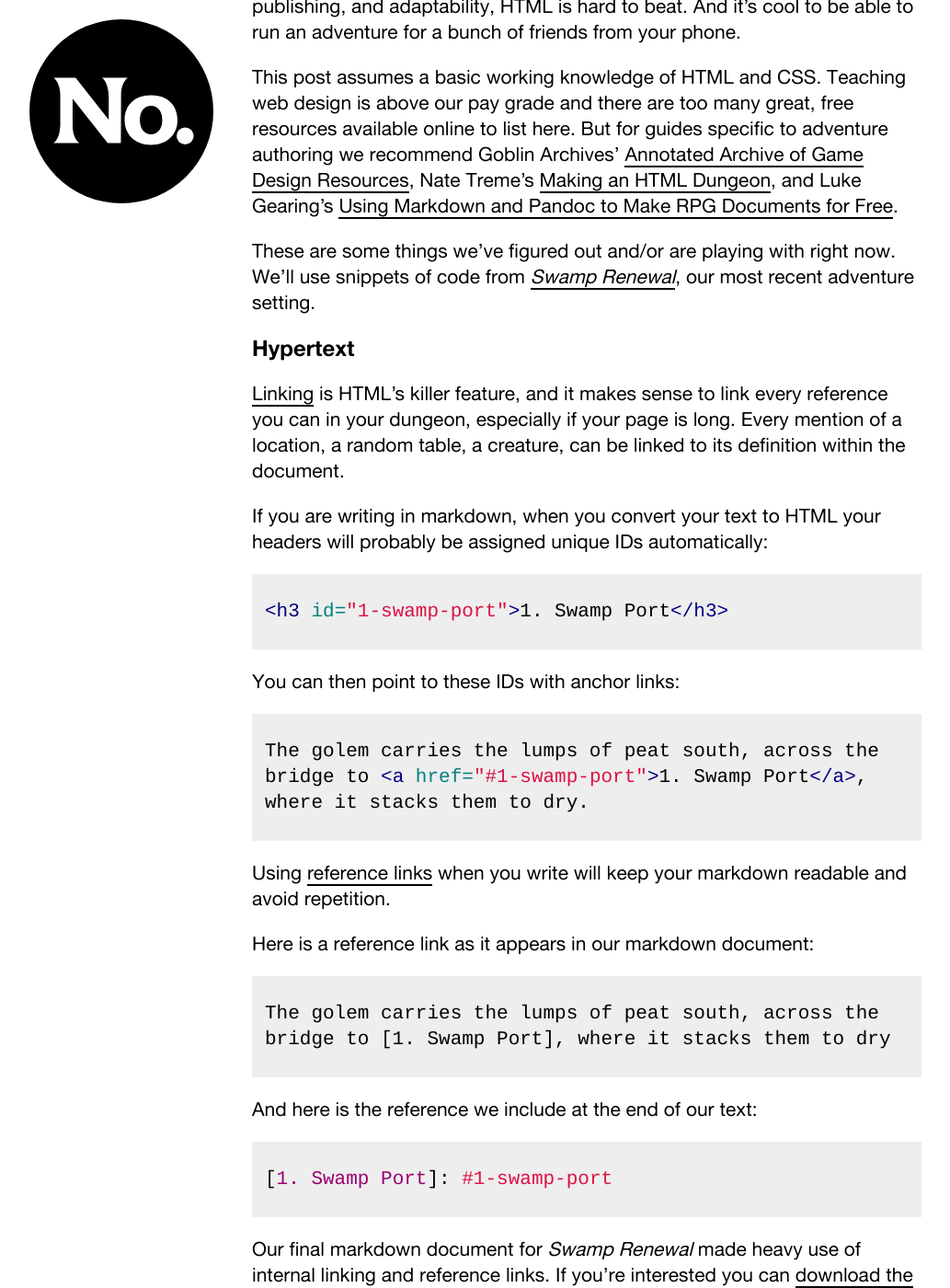
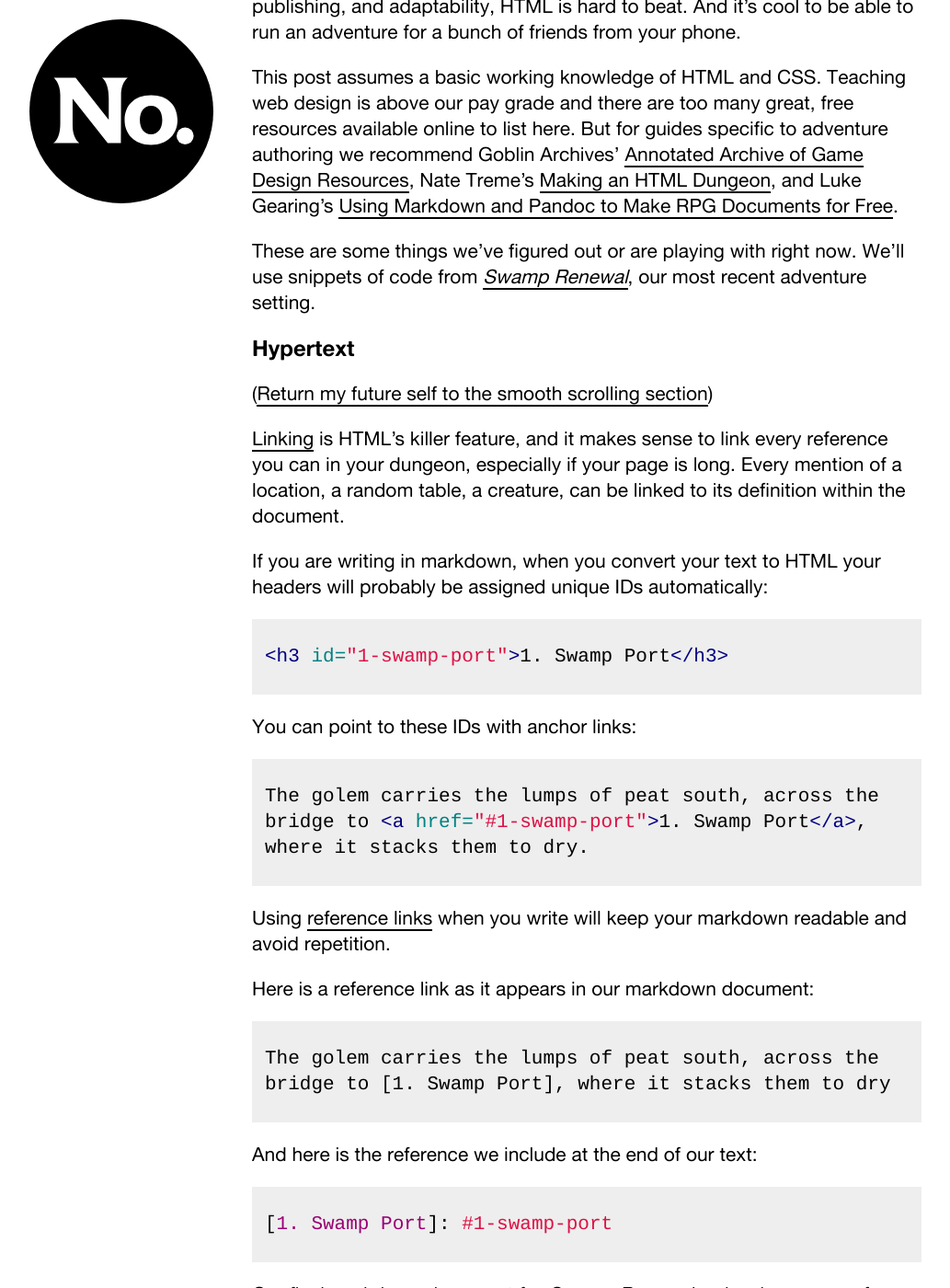
Before and after one commit to numbered-works/numbered-works.github.io, a Jekyll site: the page built from _posts/2022-03-08-html-dungeons-links.md, in a window 1280 px wide and 1400 px high, scrolled down 456 px. Shown: the whole window at 92% size, without its empty margins (122-1155 px from the left). Built offline with Jekyll 4.4.1, drawn with Linux system fonts in a browser that asks for light colours; some web fonts are replaced; some of the changed text lies outside the part shown.

Commit message:
html dungeon edits

````diff
--- a/_posts/2022-03-08-html-dungeons-links.md
+++ b/_posts/2022-03-08-html-dungeons-links.md
@@ -13,9 +13,11 @@
 
 This post assumes a basic working knowledge of HTML and CSS. Teaching web design is above our pay grade and there are too many great, free resources available online to list here. But for guides specific to adventure authoring we recommend Goblin Archives' [Annotated Archive of Game Design Resources](https://goblinarchives.github.io/LiminalHorror/Game%20Design/Programs/#markdown), Nate Treme's [Making an HTML Dungeon](https://www.youtube.com/watch?v=TRZ2w36wJi0&ab_channel=NateTreme), and Luke Gearing's [Using Markdown and Pandoc to Make RPG Documents for Free](https://lukegearing.blot.im/using-markdown-and-pandoc-to-make-rpg-documents-for-free).
 
-These are some things we've figured out and/or are playing with right now. We'll use snippets of code from *[Swamp Renewal](https://numbered.works/swamp-renewal)*, our most recent adventure setting.
+These are some things we've figured out or are playing with right now. We'll use snippets of code from *[Swamp Renewal](https://numbered.works/swamp-renewal)*, our most recent adventure setting.
 
 ## Hypertext
+
+([Return my future self to the smooth scrolling section](#smooth-scrolling))
 
 [Linking](https://www.w3.org/WhatIs.html) is HTML's killer feature, and it makes sense to link every reference you can in your dungeon, especially if your page is long. Every mention of a location, a random table, a creature, can be linked to its definition within the document.
 
@@ -25,7 +27,7 @@
 <h3 id="1-swamp-port">1. Swamp Port</h3>
 ```
 
-You can then point to these IDs with anchor links:
+You can point to these IDs with anchor links:
 
 ```html
 The golem carries the lumps of peat south, across the bridge to <a href="#1-swamp-port">1. Swamp Port</a>, where it stacks them to dry.
@@ -43,9 +45,9 @@
 ```markdown
 [1. Swamp Port]: #1-swamp-port
 ```
-Our final markdown document for *Swamp Renewal* made heavy use of internal linking and reference links. If you're interested you can [download the .md file at itch.io](https://numbered-works.itch.io/swamp-renewal).
+Our final markdown document for *Swamp Renewal* makes heavy use of internal linking and reference links. If you're interested you can [download the .md file at itch.io](https://numbered-works.itch.io/swamp-renewal).
 
-We haven't tried this yet, but we like the idea of weaving our dungeons into the web by linking out to [Wikipedia](https://wikipedia.org) and other relatively [stable](), [open]() [sources]() for visual or background references. We also like the idea of linking to other adventures that exist on the web -- a distributed megadungeon. Or a hex crawl where each hex is linked to a location written by a different author, on a different website.
+We haven't tried this yet, but we like the idea of weaving our dungeons into the web by linking out to [Wikipedia](https://en.wikipedia.org/wiki/Great_Stink) and other relatively [stable](https://www.ubu.com/film/schwartz-lillian_ufo.html), [open]((https://www.gutenberg.org/files/16269/16269-h/16269-h.htm) [sources](https://search.museumplantinmoretus.be/details/collect/390061) for visual or background references. We also like the idea of linking to other adventures that exist on the web -- a distributed megadungeon. Or a hex crawl where each hex is linked to a location written by a different author, on a different website.
 
 ## Smooth Scrolling
 
````
